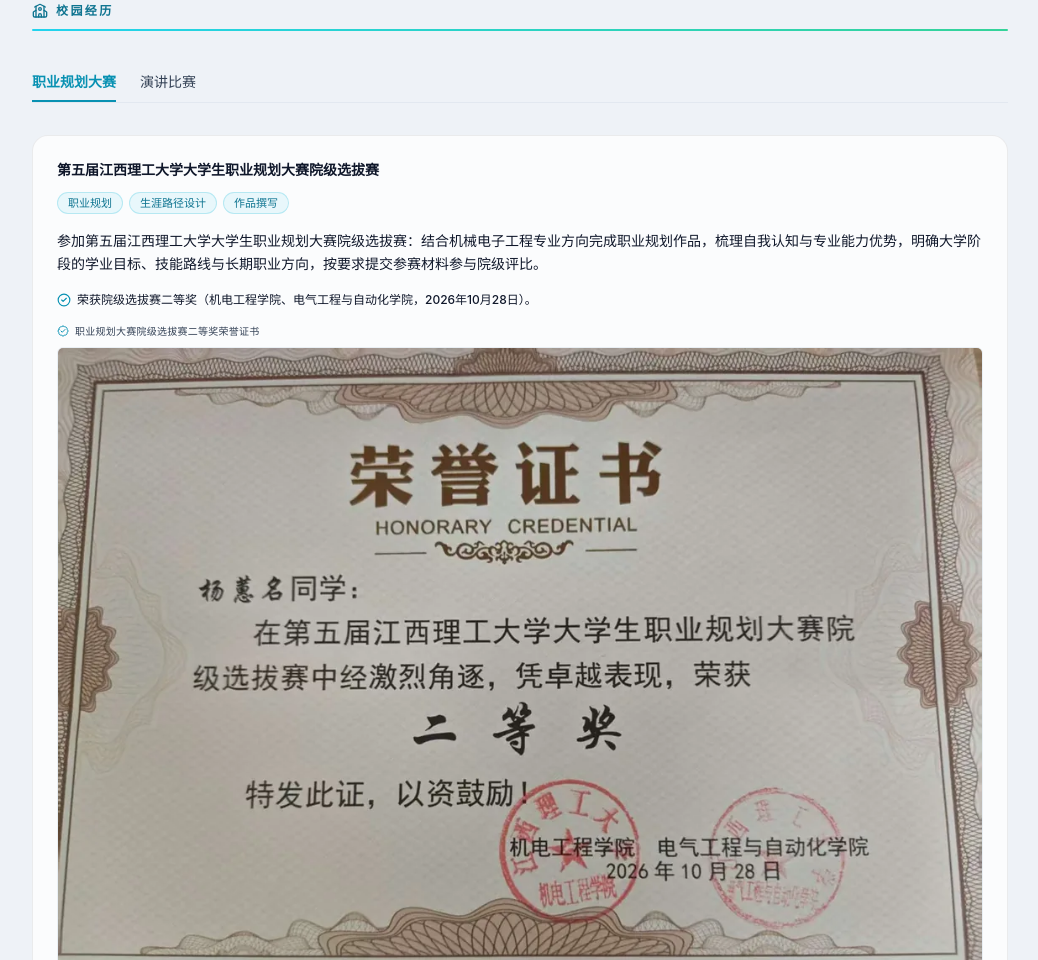
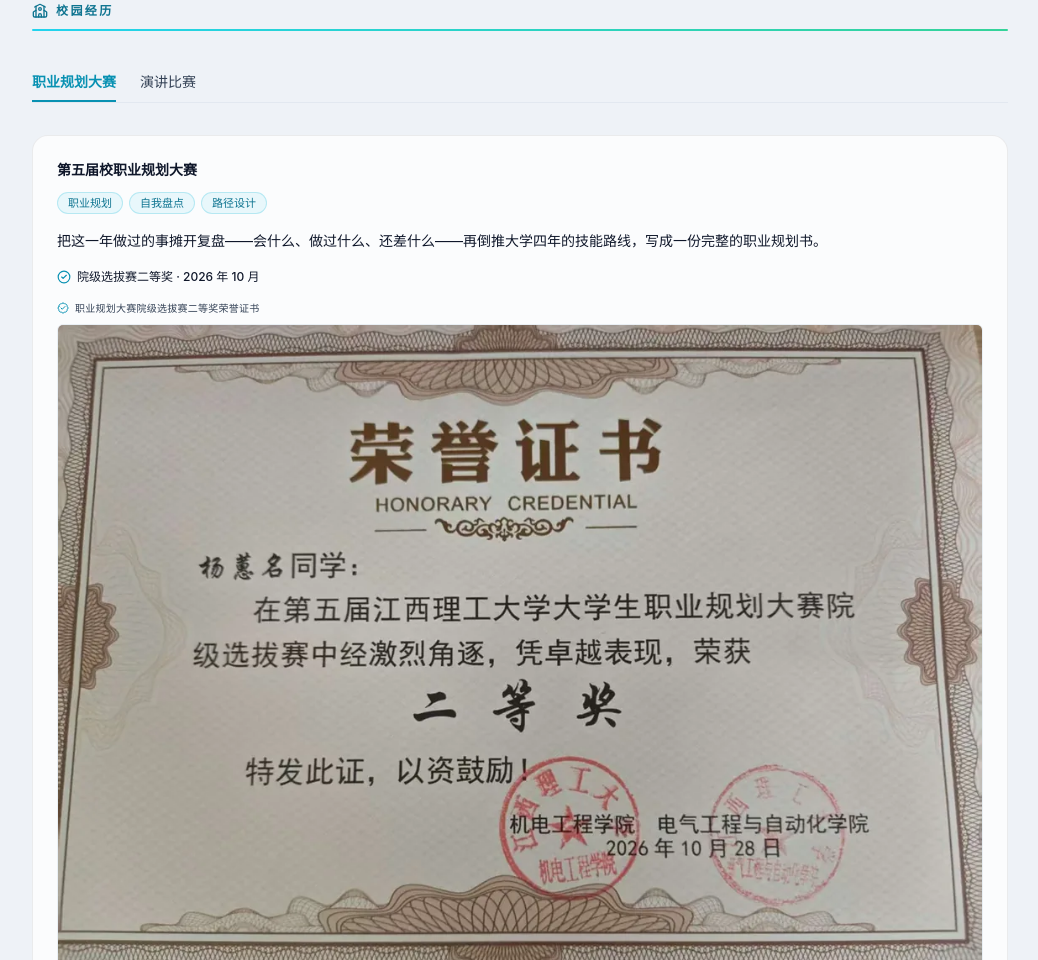
Before and after one commit to yhm-123456/yanghuiming, a plain HTML site: page index.html in a window 1280 px wide. Shown: the part 1930-2890 px from the top of the page, without its empty margins (120-1158 px from the left). Drawn offline with Linux system fonts and the light colour scheme.

Commit message:
update site assets 2026-11-23 11:59

```diff
--- a/index.html
+++ b/index.html
@@ -552,19 +552,19 @@
             experience: [{
                 id: 'zhiye', label: '职业规划大赛', mode: 'cards',
                 items: [{
-                    title: '第五届江西理工大学大学生职业规划大赛院级选拔赛',
-                    stack: ['职业规划', '生涯路径设计', '作品撰写'],
-                    desc: '参加第五届江西理工大学大学生职业规划大赛院级选拔赛：结合机械电子工程专业方向完成职业规划作品，梳理自我认知与专业能力优势，明确大学阶段的学业目标、技能路线与长期职业方向，按要求提交参赛材料参与院级评比。',
-                    result: '荣获院级选拔赛二等奖（机电工程学院、电气工程与自动化学院，2026年10月28日）。',
+                    title: '第五届校职业规划大赛',
+                    stack: ['职业规划', '自我盘点', '路径设计'],
+                    desc: '把这一年做过的事摊开复盘——会什么、做过什么、还差什么——再倒推大学四年的技能路线，写成一份完整的职业规划书。',
+                    result: '院级选拔赛二等奖 · 2026 年 10 月',
                     cert: 'cert_career.webp', certType: 'image', certW: 1400, certH: 1050, certName: '职业规划大赛院级选拔赛二等奖荣誉证书'
                 }]
             }, {
                 id: 'speech', label: '演讲比赛', mode: 'cards',
                 items: [{
-                    title: '江西理工大学机电工程学院“石榴花开心向党，同心共筑中国梦”主题演讲比赛',
+                    title: '“石榴花开心向党”主题演讲比赛',
                     stack: ['主题演讲', '稿件撰写', '舞台表达'],
-                    desc: '参加江西理工大学机电工程学院 2026-2027 学年“石榴花开心向党，同心共筑中国梦”主题演讲比赛：围绕主题自主完成演讲稿选题与撰写，反复打磨稿件并练习舞台表达，主动报名参赛并完成现场演讲，讲述青春向党、同心筑梦的故事。',
-                    result: '表现突出，荣获演讲比赛二等奖（共青团江西理工大学机电工程学院委员会颁发，2026年9月）。',
+                    desc: '稿子自己写、自己改，尽量把大主题落到具体的专业和生活上，而不是喊口号。',
+                    result: '院级二等奖 · 2026 年 9 月',
                     cert: 'img_29.webp', certType: 'image', certW: 1400, certH: 1050, certName: '演讲比赛二等奖荣誉证书'
                 }]
             }],
```
